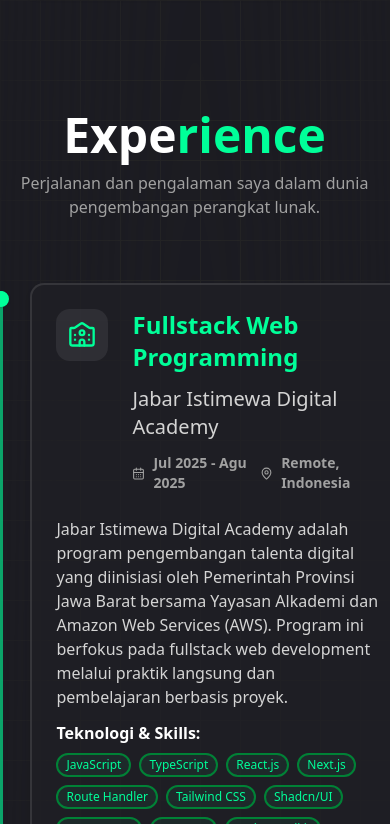
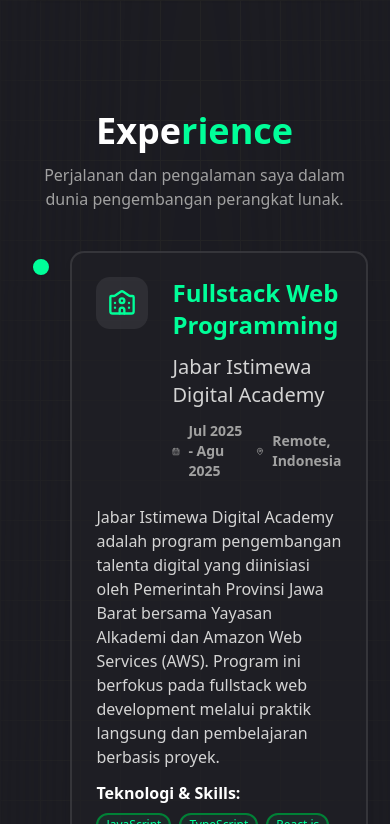
Before and after one commit to AnamSadat/portofolio-v1, a Next.js app: page / in a window 390 px wide. Shown: the part 3720-4544 px from the top of the page. Built offline with nearby package versions, Linux system fonts and the light colour scheme.

Commit message:
feat: responsive experience

```diff
--- a/src/components/organism/experience.tsx
+++ b/src/components/organism/experience.tsx
@@ -25,7 +25,7 @@ const dotColor = '#00ff99';
 
 export function Experience({ className }: ExperienceProps) {
   const ref = useRef(null);
-  const baseClass = cn(className);
+  const baseClass = cn('w-full mx-auto px-10 sm:px-6 lg:px-0', className);
 
   return (
     <>
@@ -34,7 +34,7 @@ export function Experience({ className }: ExperienceProps) {
           <Header
             title="Expe"
             titleColor="rience"
-            className="text-5xl font-bold text-center text-white"
+            className="text-4xl sm:text-4xl md:text-5xl font-bold text-center text-white"
             classNameTitleColor="text-custom"
           />
           <Description>
@@ -43,32 +43,35 @@ export function Experience({ className }: ExperienceProps) {
           </Description>
         </header>
 
-        <div className="relative">
+        <div className="relative mt-10">
           {/* Garis background */}
-          <div className="absolute left-[18px] top-2 bottom-1 w-[3px] bg-[#00ff99]/60" />
+          <div className="hidden md:block absolute left-[14px] sm:left-[18px] top-3 bottom-3 w-[2px] sm:w-[3px] bg-[#00ff99]/60" />
 
           {/* Items */}
-          <div className="space-y-10 mt-16">
+          <div className="space-y-8 sm:space-y-10 mt-8 sm:mt-12">
             {timeLine.map((item, i) => (
               <TimelineItem key={i} item={item} color={dotColor} />
             ))}
           </div>
         </div>
       </div>
-      {/* 1d1d22 */}
+
+      {/* Section ajakan kolaborasi */}
+      <div className="px-10 md:px-0">
         <Persuasif
           className={cn(
-          'text-center border-2',
-          'text-center border-2 border-emerald-700 bg-emerald-950/30'
+            'text-center border-2 sm:mt-14 px-4',
+            'border-emerald-700 bg-emerald-950/30'
           )}
-        classNameLayout={cn('py-8')}
+          classNameLayout={cn('py-8 mx-auto')}
           title="Siap untuk"
-        classNameTitle="text-2xl font-bold"
+          classNameTitle="text-2xl sm:text-3xl font-bold"
           span="Kolaborasi?"
           classNameSpan="text-emerald-500"
           description="Mari berdiskusi tentang proyek selanjutnya dan bagaimana saya dapat membantu mewujudkan visi digital Anda."
-        classNameDescription="max-w-2xl mx-auto"
+          classNameDescription="max-w-2xl mx-auto text-sm sm:text-base"
         />
+      </div>
     </>
   );
 }
```
Lines whose indentation alone changed are shown as unchanged.
